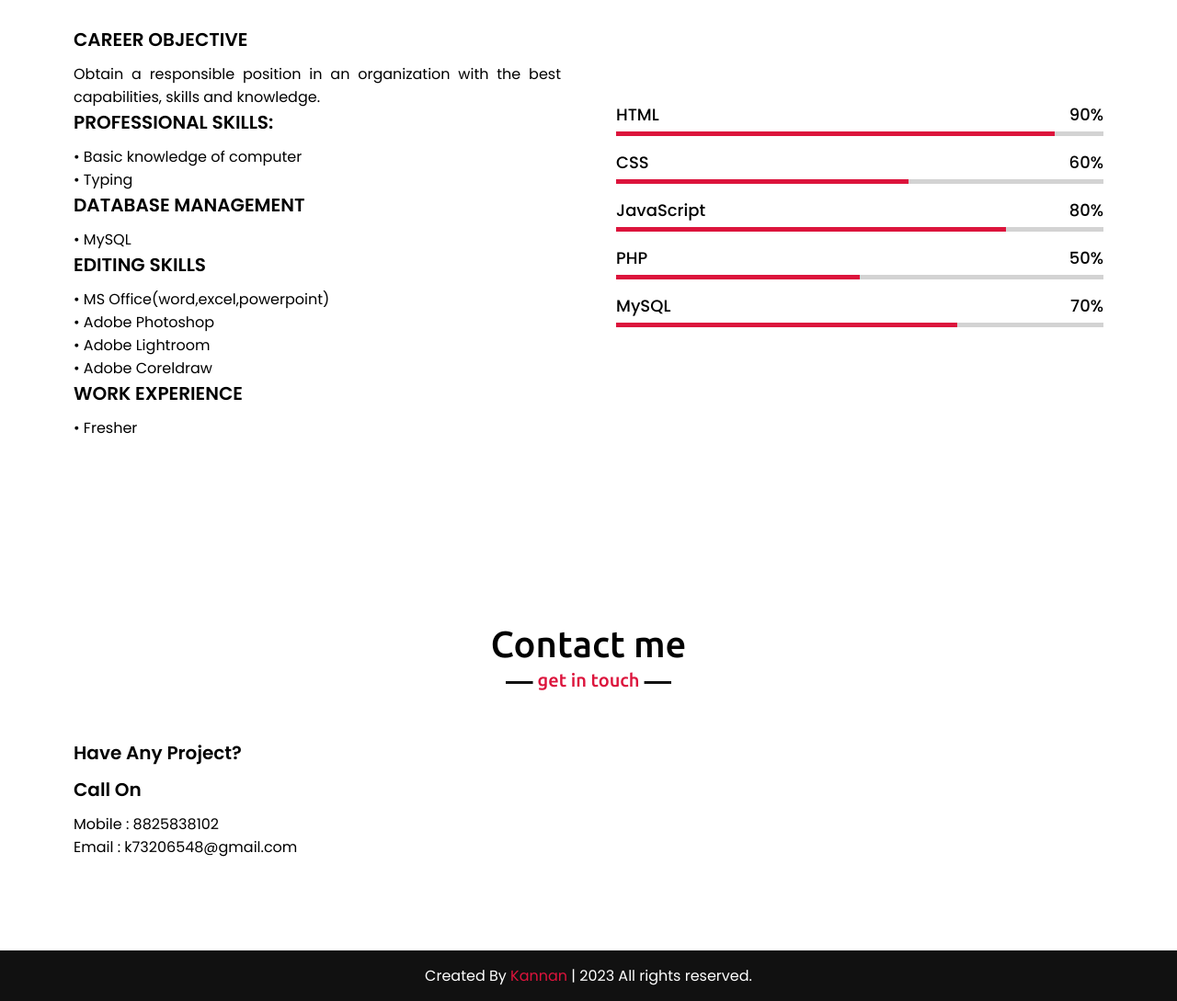
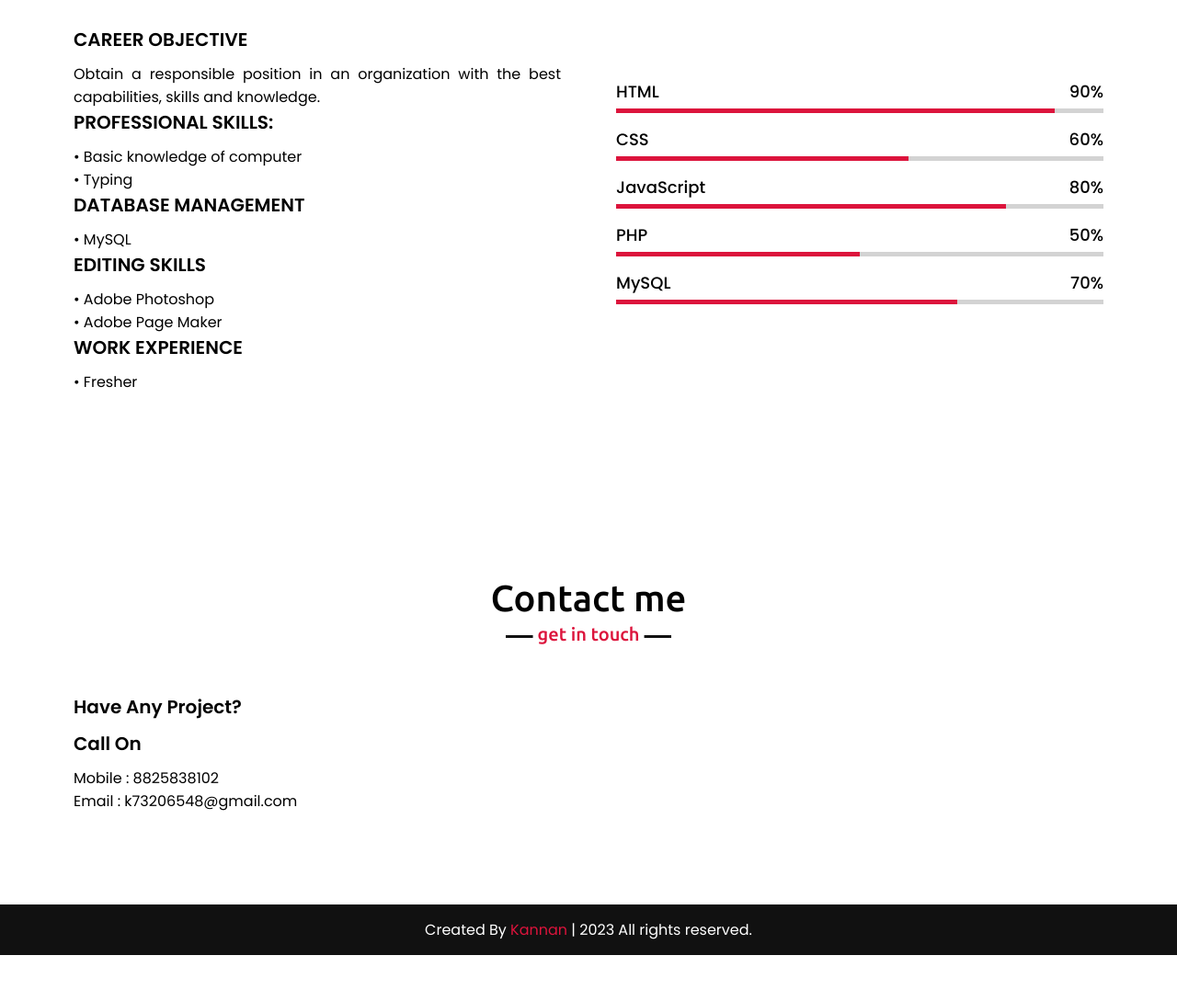
Before and after one commit to AKannan-2004/DigitalPortfolio, a plain HTML site: page index.html in a window 1280 px wide. Shown: the part 2350-3439 px from the top of the page at 92% size. After the commit the page ends 3389 px from the top, so only its background shows below. Drawn offline with Linux system fonts and the light colour scheme.

Commit message:
Update index.html

```diff
--- a/index.html
+++ b/index.html
@@ -103,7 +103,7 @@
 			<div class="text">DATABASE MANAGEMENT</div>
             <p>• MySQL</p>
 			<div class="text">EDITING SKILLS</div>
-            <p>• MS Office(word,excel,powerpoint)<br>• Adobe Photoshop<br>• Adobe Lightroom<br>• Adobe Coreldraw</p>
+            <p>• Adobe Photoshop<br>• Adobe Page Maker</p>
 			<div class="text">WORK EXPERIENCE</div>
             <p>• Fresher</p>
           </div>
```
